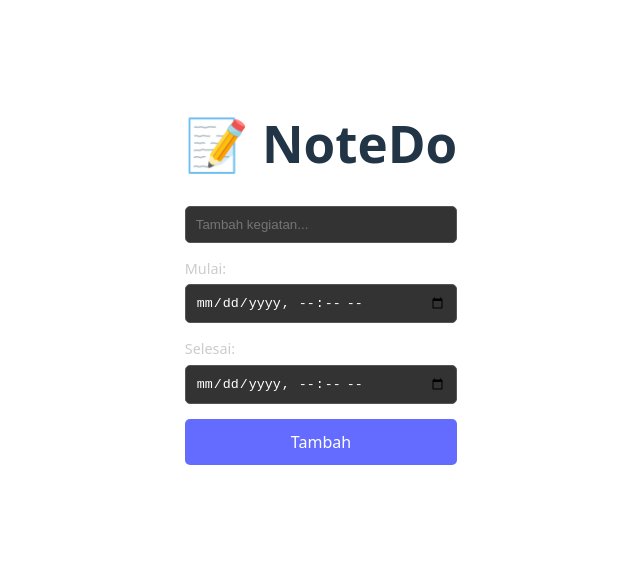
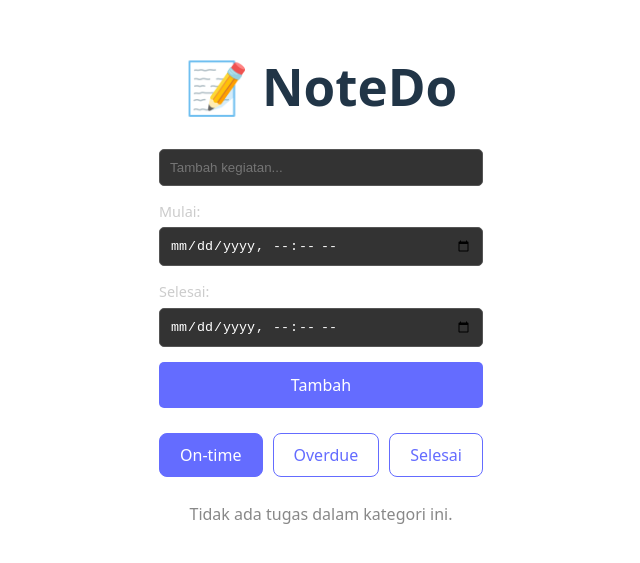
Before and after one commit to Hafiz931/Project-POPL, a React (Vite) app: page / in a window 1280 px wide. Shown: the part 117-680 px from the top of the page, without its empty margins (319-959 px from the left). Built offline with nearby package versions, Linux system fonts and the light colour scheme.

Commit message:
feat: menambahkan halaman ontime, overdue, dan selesai

```diff
--- a/src/App.jsx
+++ b/src/App.jsx
@@ -1,36 +1,87 @@
-import { useState } from "react";
+import { useState, useEffect } from "react"; // <-- 1. Impor useEffect
 import TaskForm from "./components/TaskForm";
 import TaskList from "./components/TaskList";
 import './App.css';
 
 function App() {
   const [tasks, setTasks] = useState([]);
+  const [filter, setFilter] = useState('ontime');
+  // 2. State baru untuk menyimpan waktu saat ini, yang akan kita perbarui terus-menerus
+  const [currentTime, setCurrentTime] = useState(new Date());
 
-  // Fungsi addTask sekarang menerima objek taskData
+  // 3. useEffect untuk menjalankan timer
+  useEffect(() => {
+    // Jalankan fungsi ini setiap detik (1000 milidetik)
+    const timer = setInterval(() => {
+      setCurrentTime(new Date()); // Perbarui state waktu saat ini
+    }, 1000);
+
+    // Fungsi cleanup: Hentikan timer saat komponen tidak lagi digunakan (untuk mencegah kebocoran memori)
+    return () => clearInterval(timer);
+  }, []); // Array kosong berarti efek ini hanya berjalan sekali saat komponen pertama kali dimuat
+
   const addTask = (taskData) => {
-    // taskData berisi { text, startTime, endTime }
     const newTask = {
-      ...taskData, // Salin semua properti dari taskData
+      ...taskData,
+      id: Date.now(),
       done: false
     };
     setTasks([...tasks, newTask]);
   };
 
-  const toggleTask = (index) => {
-    const updated = [...tasks];
-    updated[index].done = !updated[index].done;
-    setTasks(updated);
+  const toggleTask = (id) => {
+    setTasks(tasks.map(task =>
+      task.id === id ? { ...task, done: !task.done } : task
+    ));
   };
 
-  const deleteTask = (index) => {
-    setTasks(tasks.filter((_, i) => i !== index));
+  const deleteTask = (id) => {
+    setTasks(tasks.filter(task => task.id !== id));
+  };
+
+  // 4. Gunakan 'currentTime' dari state untuk perbandingan, bukan 'new Date()'
+  const now = currentTime;
+  const filteredTasks = tasks.filter(task => {
+    const endTime = new Date(task.endTime); // Konversi waktu selesai tugas sekali saja
+    if (filter === 'ontime') {
+      return !task.done && endTime > now;
+    }
+    if (filter === 'overdue') {
+      return !task.done && endTime <= now;
+    }
+    if (filter === 'selesai') {
+      return task.done;
+    }
+    return true;
+  });
+
+  const getFilterButtonStyle = (buttonFilter) => {
+    const baseStyle = {
+      padding: "10px 20px", border: "1px solid #646cff", borderRadius: "8px",
+      cursor: "pointer", fontSize: "1em", background: "transparent", color: "#646cff"
+    };
+    if (filter === buttonFilter) {
+      return { ...baseStyle, background: "#646cff", color: "white" };
+    }
+    return baseStyle;
   };
 
   return (
     <div>
       <h1>📝 NoteDo</h1>
       <TaskForm onAdd={addTask} />
-      <TaskList tasks={tasks} onToggle={toggleTask} onDelete={deleteTask} />
+      <div style={{ margin: "25px 0", display: "flex", justifyContent: "center", gap: "10px" }}>
+        <button onClick={() => setFilter('ontime')} style={getFilterButtonStyle('ontime')}>
+          On-time
+        </button>
+        <button onClick={() => setFilter('overdue')} style={getFilterButtonStyle('overdue')}>
+          Overdue
+        </button>
+        <button onClick={() => setFilter('selesai')} style={getFilterButtonStyle('selesai')}>
+          Selesai
+        </button>
+      </div>
+      <TaskList tasks={filteredTasks} onToggle={toggleTask} onDelete={deleteTask} />
     </div>
   );
 }
--- a/src/components/TaskItem.jsx
+++ b/src/components/TaskItem.jsx
@@ -1,29 +1,50 @@
 function TaskItem({ task, onToggle, onDelete }) {
-  // Opsi formatting untuk membuat tanggal lebih mudah dibaca
   const formattingOptions = {
-    day: 'numeric', month: 'short', year: 'numeric', hour: '2-digit', minute: '2-digit'
+    day: "numeric",
+    month: "short",
+    year: "numeric",
+    hour: "2-digit",
+    minute: "2-digit",
   };
 
-  // Format waktu mulai dan selesai
-  const formattedStartTime = new Date(task.startTime).toLocaleString("id-ID", formattingOptions);
-  const formattedEndTime = new Date(task.endTime).toLocaleString("id-ID", formattingOptions);
+  const formattedStartTime = new Date(task.startTime).toLocaleString(
+    "id-ID",
+    formattingOptions
+  );
+  const formattedEndTime = new Date(task.endTime).toLocaleString(
+    "id-ID",
+    formattingOptions
+  );
+
+  // Cek overdue
+  const isOverdue = new Date(task.endTime) < new Date() && !task.done;
 
   return (
-    <li style={{
+    <li
+      style={{
         marginBottom: "12px",
         padding: "15px",
-        border: "1px solid #444",
+        border: `1px solid ${isOverdue ? "#e53e3e" : "#444"}`,
         borderRadius: "8px",
-        textAlign: "left"
-    }}>
-      <div style={{ display: 'flex', justifyContent: 'space-between', alignItems: 'center', marginBottom: '10px' }}>
+        textAlign: "left",
+      }}
+    >
+      <div
+        style={{
+          display: "flex",
+          justifyContent: "space-between",
+          alignItems: "center",
+          marginBottom: "10px",
+        }}
+      >
         <span
           onClick={onToggle}
           style={{
             textDecoration: task.done ? "line-through" : "none",
             cursor: "pointer",
             fontSize: "1.2rem",
-            fontWeight: "bold"
+            fontWeight: "bold",
+            color: task.done ? "#888" : "white",
           }}
         >
           {task.text}
@@ -42,8 +63,6 @@ function TaskItem({ task, onToggle, onDelete }) {
           Hapus
         </button>
       </div>
-
-      {/* Tampilkan waktu mulai dan selesai */}
       <div style={{ fontSize: "0.9em", color: "#aaa" }}>
         <span>Mulai: {formattedStartTime}</span>
         <span style={{ margin: "0 10px" }}>|</span>
--- a/src/components/TaskList.jsx
+++ b/src/components/TaskList.jsx
@@ -3,14 +3,20 @@ import TaskItem from "./TaskItem";
 function TaskList({ tasks, onToggle, onDelete }) {
   return (
     <ul style={{ listStyle: "none", padding: 0 }}>
-      {tasks.map((task, index) => (
-        <TaskItem
-          key={index}
-          task={task}
-          onToggle={() => onToggle(index)}
-          onDelete={() => onDelete(index)}
-        />
-      ))}
+      {tasks.length > 0 ? (
+        tasks.map((task) => (
+          <TaskItem
+            key={task.id}
+            task={task}
+            onToggle={() => onToggle(task.id)}
+            onDelete={() => onDelete(task.id)}
+          />
+        ))
+      ) : (
+        <p style={{ color: "#888", marginTop: "20px" }}>
+          Tidak ada tugas dalam kategori ini.
+        </p>
+      )}
     </ul>
   );
 }
```
